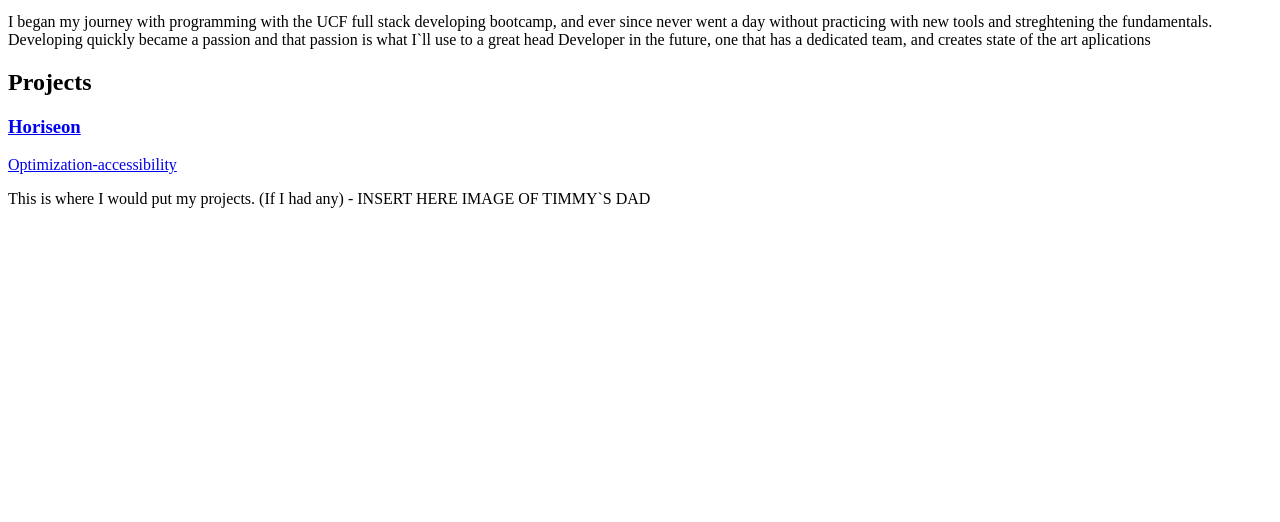
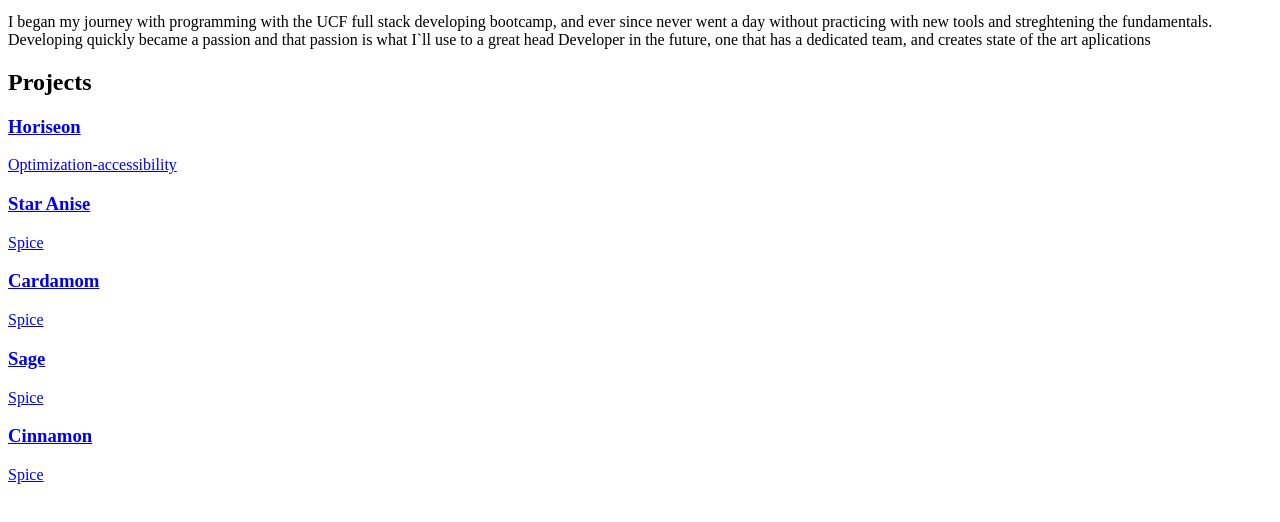
Before and after one commit to s15585383/Portfolio-Samuel-Leite, a plain HTML site: page index.html in a window 1280 px wide. Shown: the part 220-742 px from the top of the page. Drawn offline with Linux system fonts and the light colour scheme; files that its build step writes are made by us from their sources.

Commit message:
Finished the Projects semantics part

```diff
--- a/index.html
+++ b/index.html
@@ -67,14 +67,55 @@ insight into what the project looks like or does -->
     <h2>Projects</h2>
     <article class="content box">
 
+<!-- Horiseon project -->
+
+        <div>
         <a href="https://s15585383.github.io/Optimization-accessibility/" class="horiseon content box">
-             <div>
+
                 <h3>Horiseon</h3>
                 <span>Optimization-accessibility</span>
              </div>
     </a>
 
+<!-- "Star Anise" project that leads to a under construction page -->
 
+        <div>
+            <a href="https://encrypted-tbn0.gstatic.com/images?q=tbn:ANd9GcRSp47CwyG0eZLxZQMu0DEpwJXHjfDe1qtLkQ&usqp=CAU">
+                <h3>Star Anise</h3>
+                <span>Spice</span>
+        </a>
+        </div>
+
+<!-- "Cardamom" project that leads to a under construction page -->
+
+<div>
+    <a href="https://encrypted-tbn0.gstatic.com/images?q=tbn:ANd9GcRSp47CwyG0eZLxZQMu0DEpwJXHjfDe1qtLkQ&usqp=CAU">
+        <h3>Cardamom</h3>
+        <span>Spice</span>
+    </a>
+</div>
+
+<!-- "Sage" project that leads to a under construction page -->
+
+<div>
+    <a href="https://encrypted-tbn0.gstatic.com/images?q=tbn:ANd9GcRSp47CwyG0eZLxZQMu0DEpwJXHjfDe1qtLkQ&usqp=CAU">
+        <h3>Sage</h3>
+        <span>Spice</span>
+    </a>
+</div>
+
+<!-- "Cinnamon" project that leads to a under construction page -->
+
+<div>
+    <a href="https://encrypted-tbn0.gstatic.com/images?q=tbn:ANd9GcRSp47CwyG0eZLxZQMu0DEpwJXHjfDe1qtLkQ&usqp=CAU">
+        <h3>Cinnamon</h3>
+        <span>Spice</span>
+    </a>
+</div>
+
+<!-- End of "Projects" part-->
+
+<!-- Start of "Contact me" part -->
 
 </article>
 
@@ -83,6 +124,5 @@ insight into what the project looks like or does -->
 
 
 
-    <p>This is where I would put my projects. (If I had any) - INSERT HERE IMAGE OF TIMMY`S DAD</p>
 </body>
 </html>
```
